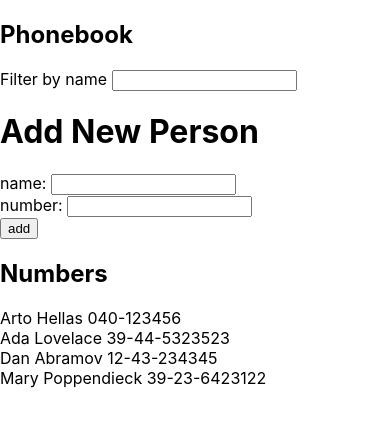
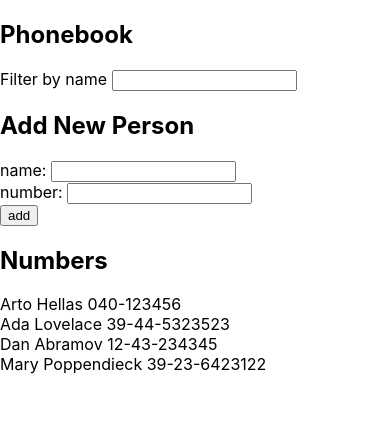
Before and after one commit to eljoey/Helsinki-FullstackOpen, a React (Create React App) app in the folder part-2/phonebook/: page / in a window 390 px wide. Shown: the top 426 px of the page. Built offline with nearby package versions, Linux system fonts and the light colour scheme; the HTML template or start-up script is replaced by a standard one.

Commit message:
2.10: The Phonebook Step5

```diff
--- a/part-2/phonebook/src/App.js
+++ b/part-2/phonebook/src/App.js
@@ -1,4 +1,7 @@
 import React, { useState } from 'react';
+import Filter from './Components/Filter';
+import Form from './Components/Form';
+import People from './Components/People';
 
 const App = () => {
   const [persons, setPersons] = useState([
@@ -43,47 +46,28 @@ const App = () => {
     }
   };
 
-  const handleNewNumber = e => {
-    setNewNumber(e.target.value);
-  };
-
   const handleSearch = e => {
     setSearch(e.target.value);
   };
 
-  const searchPersons = string => {
-    return persons
-      .filter(person =>
-        person.name.toLowerCase().includes(string.toLowerCase())
-      )
-      .map(person => (
-        <div key={person.name}>
-          {person.name} {person.number}
-        </div>
-      ));
+  const handleNewNumber = e => {
+    setNewNumber(e.target.value);
   };
 
   return (
     <div>
       <h2>Phonebook</h2>
-      <div>
-        Filter by name <input value={search} onChange={handleSearch} />
-      </div>
-
-      <h1>Add New Person</h1>
-      <form onSubmit={addName}>
-        <div>
-          name: <input value={newName} onChange={handleNewName} />
-        </div>
-        <div>
-          number: <input value={newNumber} onChange={handleNewNumber} />
-        </div>
-        <div>
-          <button type="submit">add</button>
-        </div>
-      </form>
+      <Filter search={search} handleSearch={handleSearch} />
+      <h2>Add New Person</h2>
+      <Form
+        handleSubmit={addName}
+        newName={newName}
+        newNumber={newNumber}
+        handleNewName={handleNewName}
+        handleNewNumber={handleNewNumber}
+      />
       <h2>Numbers</h2>
-      {searchPersons(search)}
+      <People search={search} persons={persons} />
     </div>
   );
 };
--- /dev/null
+++ b/part-2/phonebook/src/Components/Filter.js
@@ -0,0 +1,12 @@
+import React from 'react';
+
+const Filter = props => {
+  return (
+    <div>
+      Filter by name{' '}
+      <input value={props.search} onChange={props.handleSearch} />
+    </div>
+  );
+};
+
+export default Filter;
--- /dev/null
+++ b/part-2/phonebook/src/Components/Form.js
@@ -0,0 +1,20 @@
+import React from 'react';
+
+const Form = props => {
+  return (
+    <form onSubmit={props.handleSubmit}>
+      <div>
+        name: <input value={props.newName} onChange={props.handleNewName} />
+      </div>
+      <div>
+        number:{' '}
+        <input value={props.newNumber} onChange={props.handleNewNumber} />
+      </div>
+      <div>
+        <button type="submit">add</button>
+      </div>
+    </form>
+  );
+};
+
+export default Form;
--- /dev/null
+++ b/part-2/phonebook/src/Components/People.js
@@ -0,0 +1,18 @@
+import React from 'react';
+
+const People = props => {
+  const searchPersons = string => {
+    return props.persons
+      .filter(person =>
+        person.name.toLowerCase().includes(string.toLowerCase())
+      )
+      .map(person => (
+        <div key={person.name}>
+          {person.name} {person.number}
+        </div>
+      ));
+  };
+  return searchPersons(props.search);
+};
+
+export default People;
```
